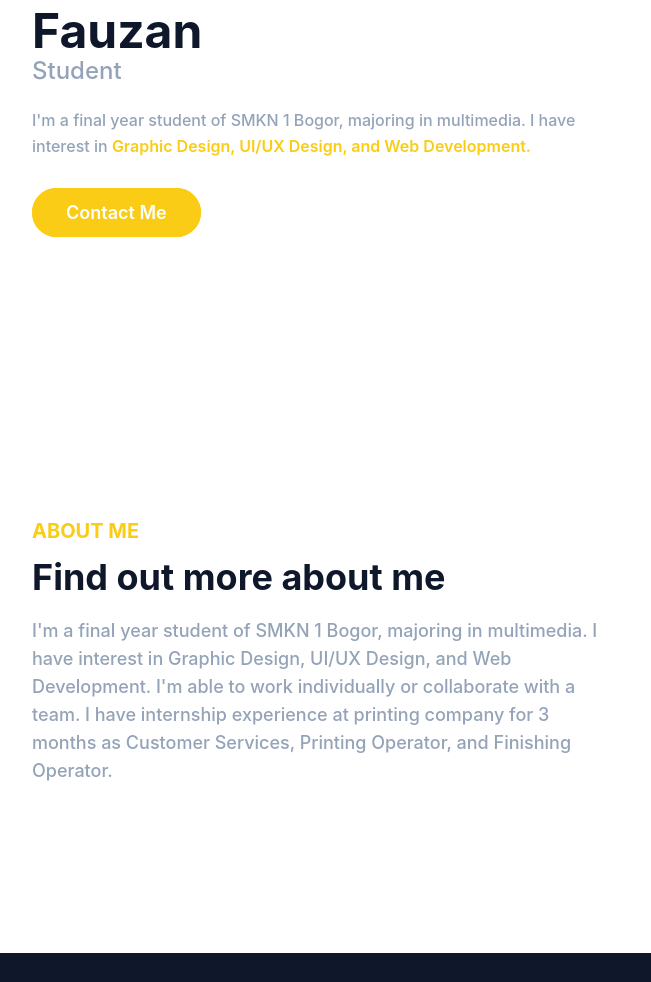
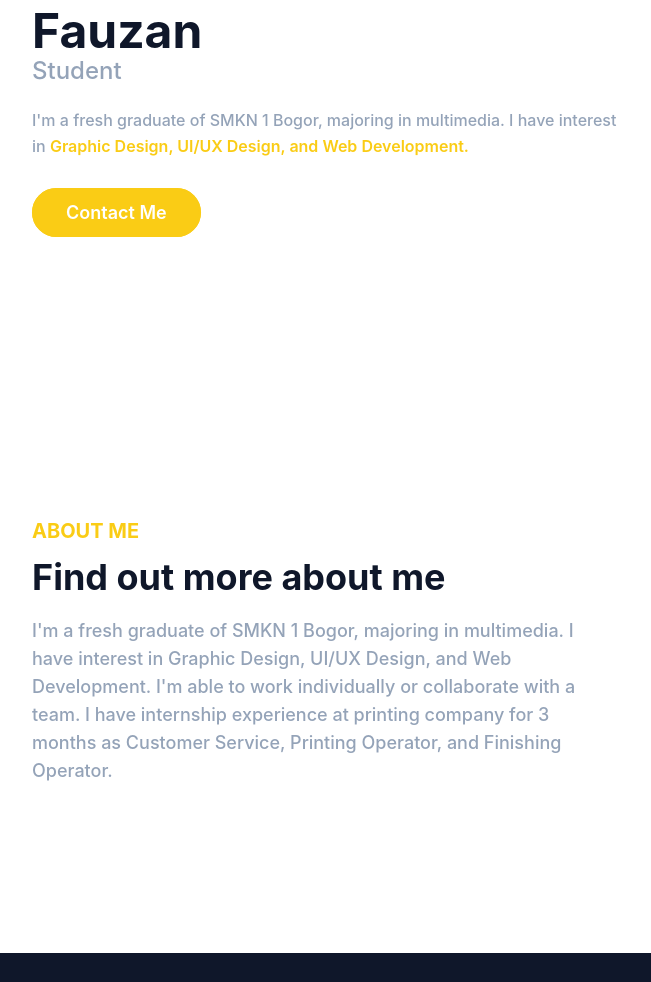
Before and after one commit to Zan05daf/portfolio-daffa-tailwind, a website: page index.html in a window 1280 px wide. Shown: the part 304-1286 px from the top of the page, 0-651 px from the left. Drawn offline with Linux system fonts and the light colour scheme.

Commit message:
update terbaru

```diff
--- a/index.html
+++ b/index.html
@@ -74,7 +74,7 @@
                 <div class="w-full self-center px-4 lg:w-1/2">
                     <h1 class="text-base font-semibold text-primary md:text-xl lg:text-2xl">Hi There 👋, I'm <span class="block font-bold text-dark text-4xl mt-1 lg:text-5xl dark:text-white">Muhammad Daffa Fauzan</span></h1>
                     <h2 class="font-medium text-secondary text-lg mb-5 lg:text-2xl">Student</h2>
-                    <p class="font-medium text-secondary mb-10 leading-relaxed">I'm a final year student of SMKN 1 Bogor, majoring in multimedia. I have interest in <span class="text-primary font-semibold">Graphic Design, UI/UX Design, and Web Development.</span></p>
+                    <p class="font-medium text-secondary mb-10 leading-relaxed">I'm a fresh graduate of SMKN 1 Bogor, majoring in multimedia. I have interest in <span class="text-primary font-semibold">Graphic Design, UI/UX Design, and Web Development.</span></p>
 
                     <a href="#contact" class="text-base font-semibold text-white bg-primary py-3 px-8 rounded-full border-2 border-primary hover:bg-transparent hover:text-primary transition duration-300 ease-in-out lg:text-lg">Contact Me</a>
                 </div>
@@ -95,7 +95,7 @@
                 <div class="w-full px-4 mb-10 lg:w-1/2">
                     <h4 class="font-bold uppercase text-primary text-lg mb-3 lg:text-xl">About Me</h4>
                     <h2 class="font-bold text-dark text-3xl mb-5 max-w-md lg:text-4xl dark:text-white">Find out more about me</h2>
-                    <p class="font-medium text-base text-secondary max-w-xl lg:text-lg">I'm a final year student of SMKN 1 Bogor, majoring in multimedia. I have interest in Graphic Design, UI/UX Design, and Web Development. I'm able to work individually or collaborate with a team. I have internship experience at printing company for 3 months as Customer Services, Printing Operator, and Finishing Operator.</p>
+                    <p class="font-medium text-base text-secondary max-w-xl lg:text-lg">I'm a fresh graduate of SMKN 1 Bogor, majoring in multimedia. I have interest in Graphic Design, UI/UX Design, and Web Development. I'm able to work individually or collaborate with a team. I have internship experience at printing company for 3 months as Customer Service, Printing Operator, and Finishing Operator.</p>
                 </div>
                 <div class="w-full px-4 lg:w-1/2">
                     <h3 class="font-semibold text-dark text-2xl mb-4 lg:text-3xl lg:pt-12 dark:text-white">Let's Be Friends</h3>
```
